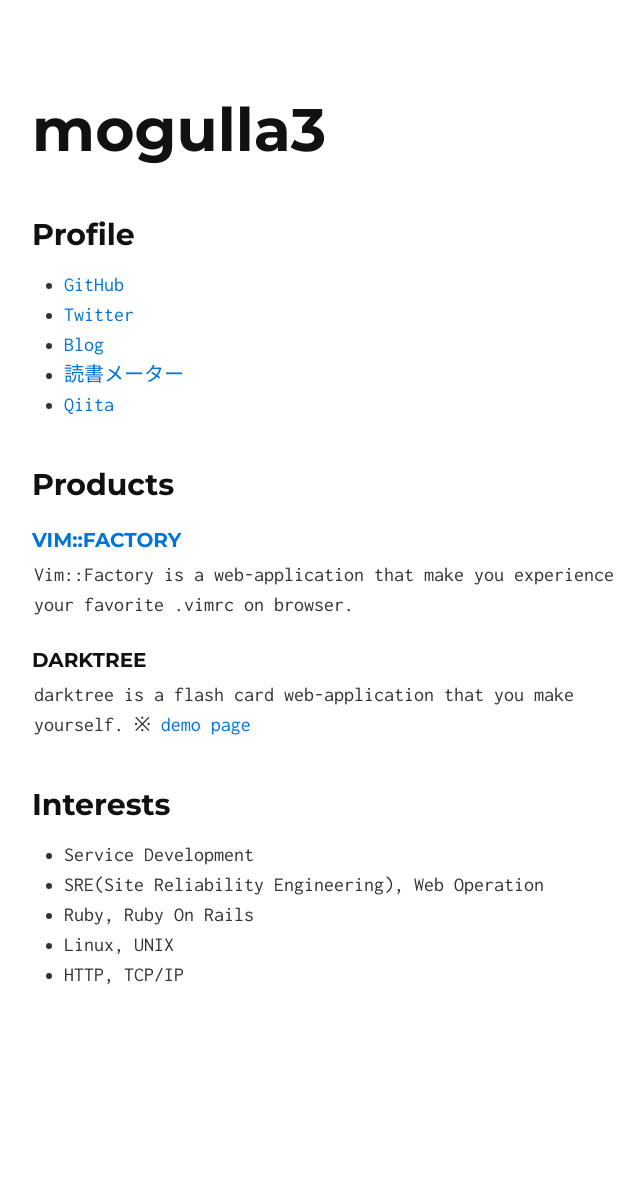
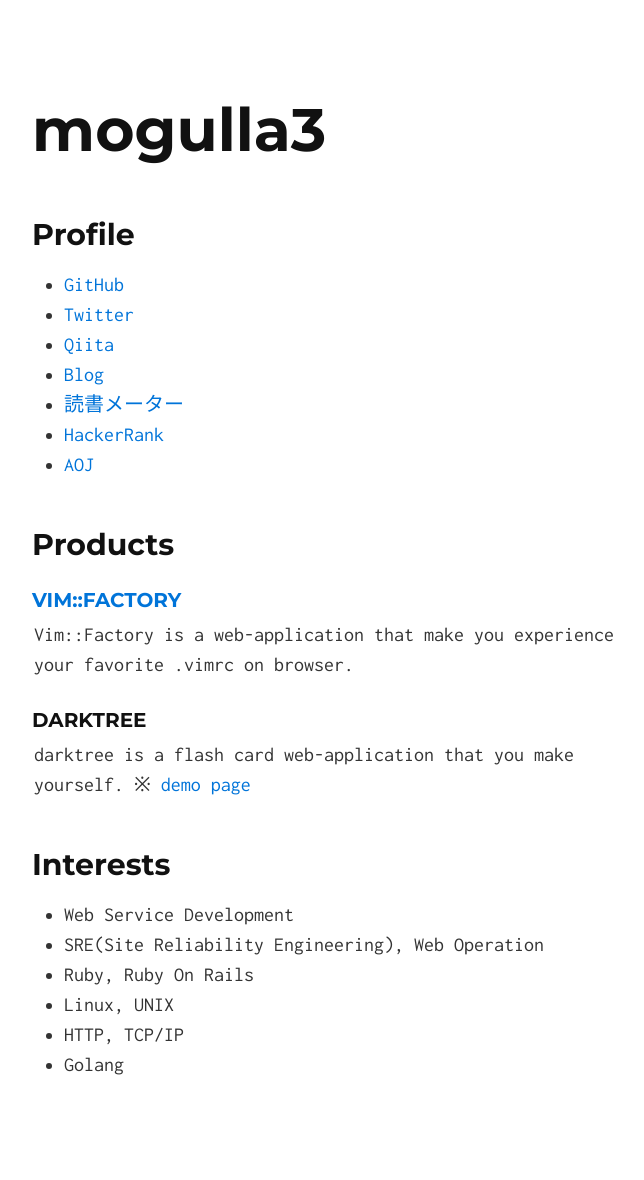
Before and after one commit to mogulla3/mogulla3.github.io, a Jekyll site: the page built from index.md, in a window 1280 px wide. Shown: the whole page, without its empty margins (306-950 px from the left). Built offline with Jekyll 4.4.1, drawn with Linux system fonts in a browser that asks for light colours; our own code applies the rules of GitHub Pages for plain Markdown files; before the commit the page ends 1090 px from its top, so only the background shows below that.

Commit message:
Update index.md

```diff
--- a/index.md
+++ b/index.md
@@ -3,24 +3,31 @@
 ---
 
 ## Profile
+
 - [GitHub](https://github.com/mogulla3)
 - [Twitter](https://twitter.com/mogulla3)
+- [Qiita](https://qiita.com/mogulla3)
 - [Blog](http://sandragon.hatenablog.com/)
 - [読書メーター](https://bookmeter.com/users/652493)
-- [Qiita](http://qiita.com/mogulla3)
+- [HackerRank](https://www.hackerrank.com/mogulla3?hr_r=1)
+- [AOJ](http://judge.u-aizu.ac.jp/onlinejudge/user.jsp?id=mogulla3#2)
 
 ## Products
 
 ### [Vim::Factory](http://vimfactory.com)
+
 Vim::Factory is a web-application that make you experience your favorite .vimrc on browser.
 
 ### darktree
+
 darktree is a flash card web-application that you make yourself.
 ※ [demo page](https://darktree.herokuapp.com/mogulla3/decks)
 
 ## Interests
-- Service Development
+
+- Web Service Development
 - SRE(Site Reliability Engineering), Web Operation
 - Ruby, Ruby On Rails
 - Linux, UNIX
 - HTTP, TCP/IP
+- Golang
```
